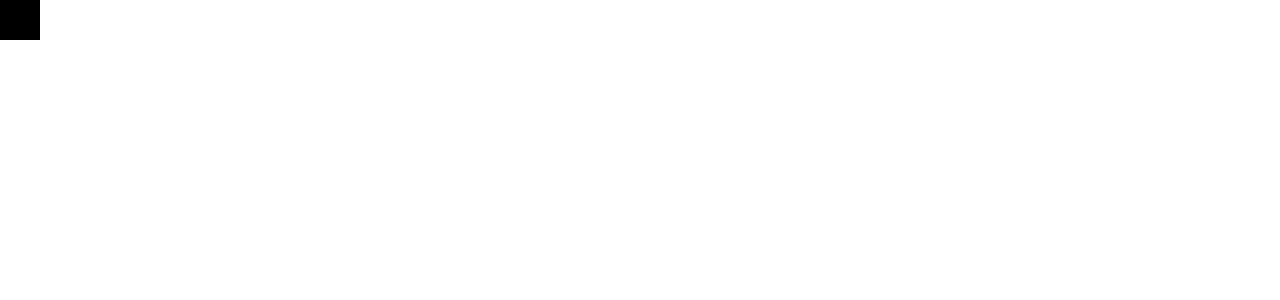
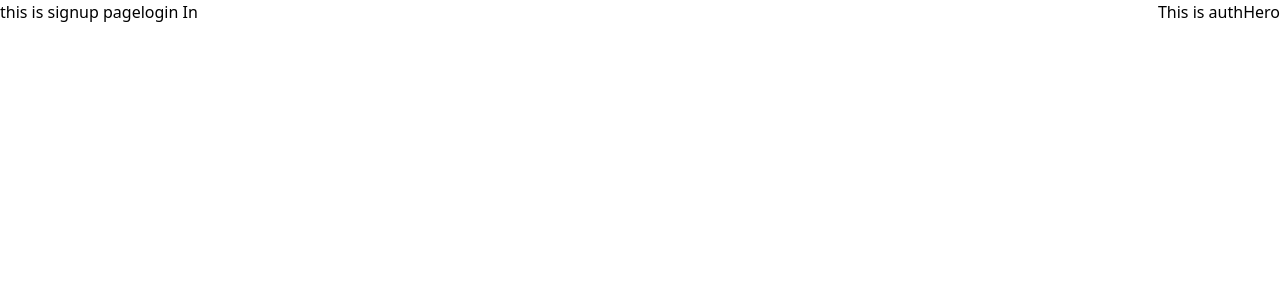
Before and after one commit to tanishqgup/Devslane-Project, a React (Create React App) app: page /signup in a window 1280 px wide. Shown: the top 300 px of the page. Built offline with nearby package versions, Linux system fonts and the light colour scheme.

Commit message:
Setup Routing

```diff
--- a/package.json
+++ b/package.json
@@ -11,8 +11,10 @@
     "@types/node": "^12.20.16",
     "@types/react": "^17.0.14",
     "@types/react-dom": "^17.0.9",
+    "@types/react-router-dom": "^5.1.8",
     "react": "^17.0.2",
     "react-dom": "^17.0.2",
+    "react-router-dom": "^5.2.0",
     "react-scripts": "4.0.3",
     "typescript": "^4.3.5",
     "web-vitals": "^1.1.2"
--- a/src/App.tsx
+++ b/src/App.tsx
@@ -1,10 +1,29 @@
-import React from 'react';
+import React from "react";
+import { BrowserRouter, Redirect, Route, Switch } from "react-router-dom";
+import AuthPage from "./pages/Auth.page";
+import DashboardPage from "./pages/Dashboard.page";
+import LoginPage from "./pages/Login.page";
+import RecordingsPage from "./pages/Recordings.page";
+import SignupPage from "./pages/Signup.page";
 
 function App() {
   return (
-    <div className="h-10 w-10 bg-black">
-
-    </div>
+    <BrowserRouter>
+      <Switch>
+        <Route path="/" exact>
+          <Redirect to="/login"></Redirect>
+        </Route>
+        <Route path={["/login", "/signup"]}>
+          <AuthPage />
+        </Route>
+        <Route path="/recordings">
+          <RecordingsPage />
+        </Route>
+        <Route path="/dashboard">
+          <DashboardPage />
+        </Route>
+      </Switch>
+    </BrowserRouter>
   );
 }
 
--- /dev/null
+++ b/src/components/AuthHero.tsx
@@ -0,0 +1,16 @@
+import { FC, memo } from "react"
+
+interface Props {}
+
+const AuthHero: FC<Props> = (props) => {
+    console.log("auth hero rendering");
+    return (
+        <div>
+            This is authHero
+        </div>
+    );
+};
+
+AuthHero.defaultProps = {};
+
+export default memo(AuthHero);
--- /dev/null
+++ b/src/pages/Auth.page.tsx
@@ -0,0 +1,27 @@
+import { FC, memo } from "react"
+import { Route, Switch } from "react-router-dom"
+import AuthHero from "../components/AuthHero"
+import LoginPage from "./Login.page"
+import SignupPage from "./Signup.page"
+
+interface Props {}
+
+const Auth: FC<Props> = (props) => {
+    return (
+        <div className="flex justify-between">
+            <Switch>
+                <Route path="/login">
+                    <LoginPage />
+                </Route>
+                <Route path="/signup">
+                    <SignupPage />
+                </Route>
+            </Switch>
+            <AuthHero />
+        </div>
+    );
+};
+
+Auth.defaultProps = {};
+
+export default memo(Auth);
--- /dev/null
+++ b/src/pages/Dashboard.page.tsx
@@ -0,0 +1,15 @@
+import { FC, memo } from "react"
+
+interface Props {}
+
+const Dashboard: FC<Props> = (props) => {
+    return (
+        <div>
+            this is dashoboard page
+        </div>
+    );
+};
+
+Dashboard.defaultProps = {};
+
+export default memo(Dashboard);
--- /dev/null
+++ b/src/pages/Login.page.tsx
@@ -0,0 +1,18 @@
+import { FC, memo } from "react"
+import { Link } from "react-router-dom";
+
+interface Props {}
+
+const Login: FC<Props> = (props) => {
+    console.log("login page rendering");
+    return (
+        <div>
+            this is login page
+            <Link to="/signup">Sign Up</Link>
+        </div>
+    );
+};
+
+Login.defaultProps = {};
+
+export default memo(Login);
--- /dev/null
+++ b/src/pages/Recordings.page.tsx
@@ -0,0 +1,15 @@
+import { FC, memo } from "react"
+
+interface Props {}
+
+const Recordings: FC<Props> = (props) => {
+    return (
+        <div>
+            this is Recordings page
+        </div>
+    );
+};
+
+Recordings.defaultProps = {};
+
+export default memo(Recordings);
--- /dev/null
+++ b/src/pages/Signup.page.tsx
@@ -0,0 +1,18 @@
+import { FC, memo } from "react"
+import { Link } from "react-router-dom";
+
+interface Props {}
+
+const Signup: FC<Props> = (props) => {
+    console.log("sign up page rendering");
+    return (
+        <div>
+            this is signup page
+            <Link to="/login">login In</Link>
+        </div>
+    );
+};
+
+Signup.defaultProps = {};
+
+export default memo(Signup);
```
Also changed, not shown: 1 other file (tests, documents, lock files or other folders).
